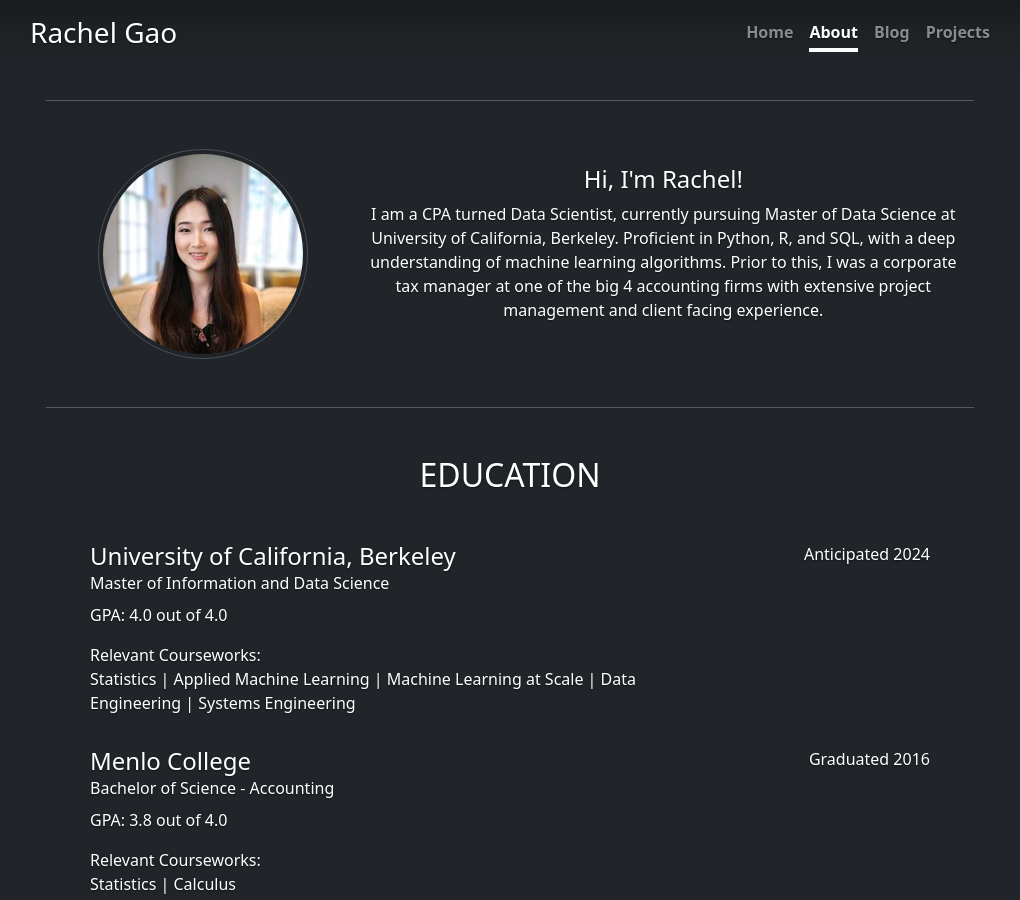
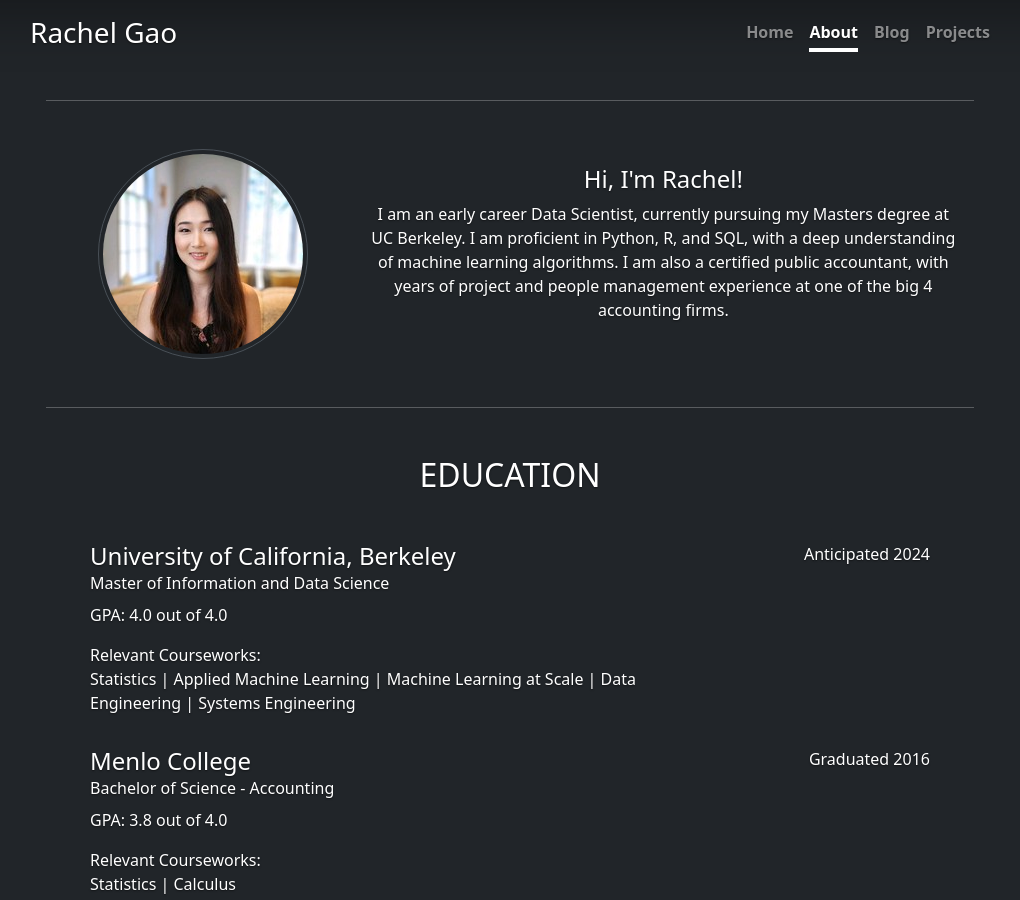
Before and after one commit to rachlllg/rachlllg.github.io, a Jekyll site: the page built from docs/_pages/about.markdown, in a window 1280 px wide and 900 px high. Shown: the whole window, without its empty margins (130-1150 px from the left). Built offline with Jekyll 4.4.1, drawn with Linux system fonts in a browser that asks for light colours; nearby versions of some CDN libraries; comment, search, counter and statistics services are not loaded.

Commit message:
update_about

```diff
--- a/docs/_includes/about.html
+++ b/docs/_includes/about.html
@@ -10,8 +10,9 @@
       <div class="col-md-8">
         <h4 class="mt-3">Hi, I'm Rachel!</h4>
         <p class="mb-5 mt-2">
-          I am a CPA turned Data Scientist, currently pursuing Master of Data Science at University of California, Berkeley. Proficient in Python, R, and SQL, with a deep understanding of machine learning algorithms.
-          Prior to this, I was a corporate tax manager at one of the big 4 accounting firms with extensive project management and client facing experience.
+          I am an early career Data Scientist, currently pursuing my Masters degree at UC Berkeley.
+          I am proficient in Python, R, and SQL, with a deep understanding of machine learning algorithms.
+          I am also a certified public accountant, with years of project and people management experience at one of the big 4 accounting firms.
         </p>
       </div>
     </div>
--- a/docs/_includes/home.html
+++ b/docs/_includes/home.html
@@ -2,7 +2,7 @@
 <main class="px-3 cover-home-container mx-auto">
   <h1>Hi, I'm Rachel!</h1>
   <p class="lead">
-    This is where I document my projects and blogs during my adventure in the dataverse, I hope you find them informative and intriguing.
+    I am an early career Data Scientist, proficient in Python, R, and SQL, with a deep understanding of machine learning algorithms.
   </p>
   <p><a href="/about">Learn More About Me</a></p>
   <p class="lead">
```
Also changed, not shown: 1 other file.
